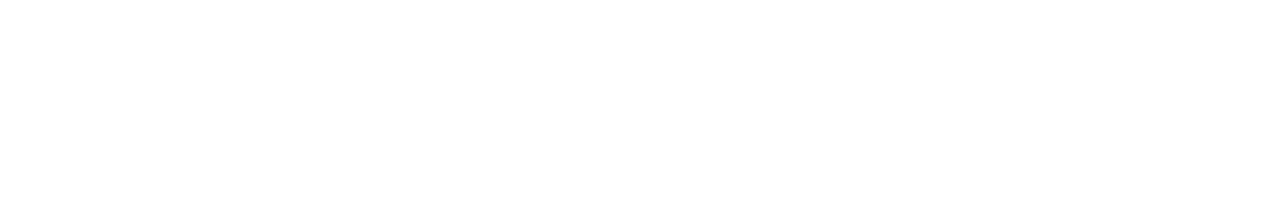
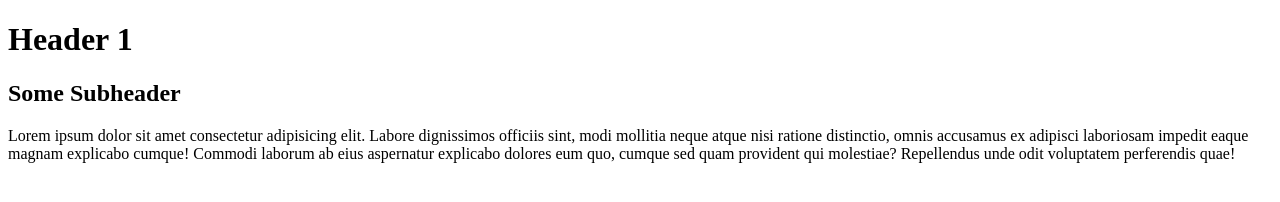
Before and after one commit to aidankahng/ct-hw-1-1, a plain HTML site: page index.html in a window 1280 px wide. Drawn offline with Linux system fonts and the light colour scheme.

Commit message:
Added feature content

```diff
--- a/index.html
+++ b/index.html
@@ -6,6 +6,9 @@
     <title>Document</title>
 </head>
 <body>
+    <h1>Header 1</h1>
+    <h2>Some Subheader</h2>
+    <p>Lorem ipsum dolor sit amet consectetur adipisicing elit. Labore dignissimos officiis sint, modi mollitia neque atque nisi ratione distinctio, omnis accusamus ex adipisci laboriosam impedit eaque magnam explicabo cumque! Commodi laborum ab eius aspernatur explicabo dolores eum quo, cumque sed quam provident qui molestiae? Repellendus unde odit voluptatem perferendis quae!</p>
 
 </body>
 </html>
```
